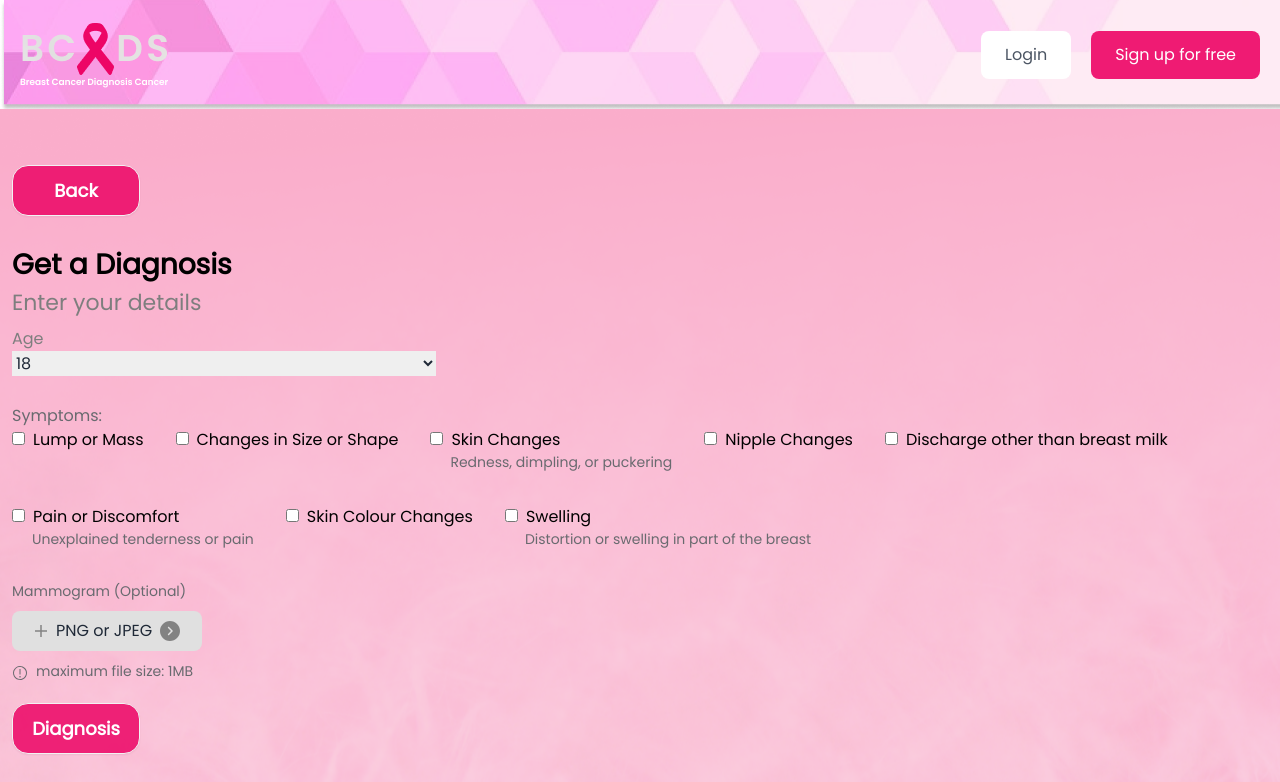
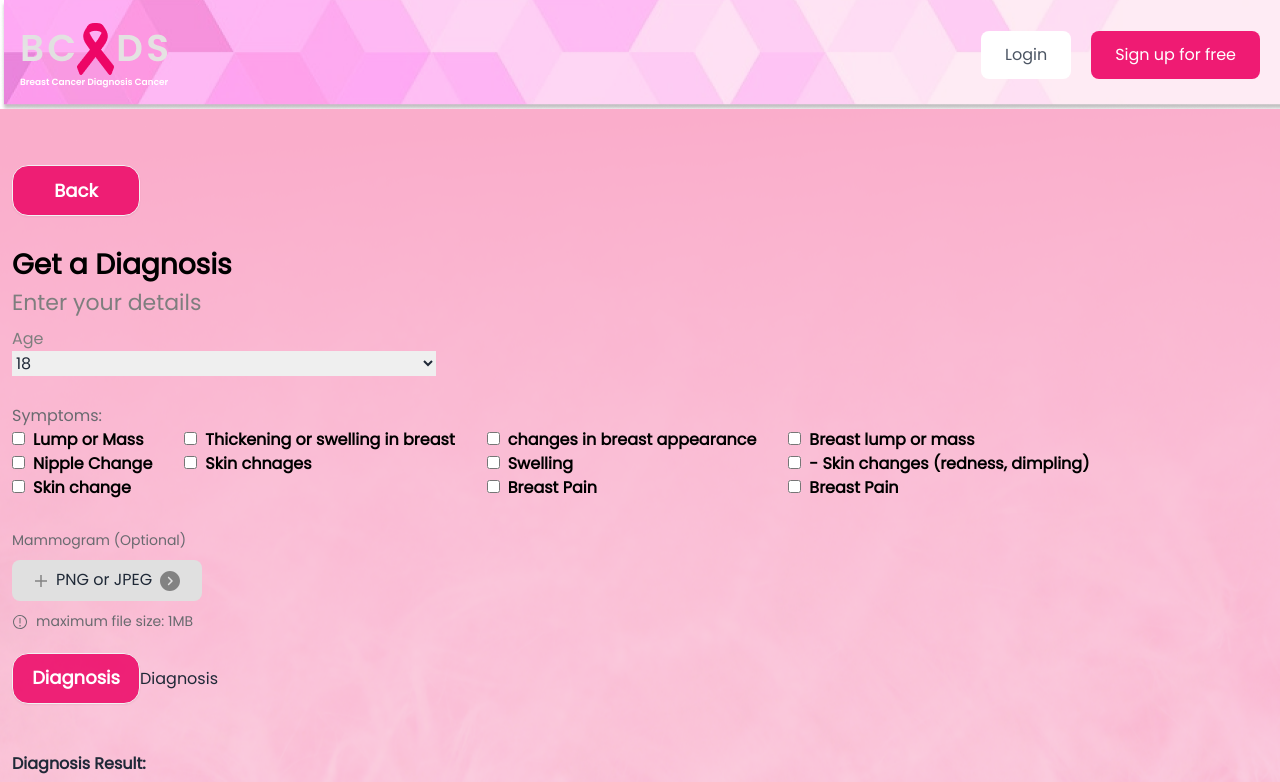
Before and after one commit to Olarenwaju/bcds, a React (Create React App) app: page /diagnosis in a window 1280 px wide. Shown: the top 782 px of the page. Built offline with nearby package versions, Linux system fonts and the light colour scheme.

Commit message:
updated websites

```diff
--- a/src/pages/Diagnosis.js
+++ b/src/pages/Diagnosis.js
@@ -11,7 +11,77 @@ import arrow from "../assets/arrow-right.svg"
 
 const Diagnosis = () => {
 	const [selectedSymptoms, setSelectedSymptoms] = useState([]);
-	 const fileInputRef = useRef(null);
+  	const [diagnosisResult, setDiagnosisResult] = useState('');
+  	const [recommendationsResult, setRecommendationsResult] = useState('');
+
+	const symptomData = [
+		{
+		  symptoms: ['Lump or Mass', 'Nipple Change', 'Skin change'],
+		  diagnosis: 'Ductal Carcinoma In Situ (DCIS)',
+		  recommendations: ['- Lumpectomy (removal of the tumor)', '- Mastectomy (removal of the entire breast)'],
+		},
+		{
+		  symptoms: ['Thickening or swelling in breast', 'Skin chnages'],
+		  diagnosis: 'Invasive Ductal Carcinoma (IDC) ',
+		  recommendations: ['Surgery (lumpectomy or mastectomy)', 'Radiation therapy', 'Chemotherapy'],
+		},
+		{
+			symptoms: ['changes in breast appearance', 'Swelling', 'Breast Pain'],
+			diagnosis: 'Invasive Lobular Carcinoma (ILC)',
+			recommendations: ['Hormone therapy', 'Chemotherapy', 'Surgery (lumpectomy or mastectomy)'],
+		},
+		{
+			symptoms: ['Breast lump or mass', '- Skin changes (redness, dimpling)', 'Breast Pain'],
+			diagnosis: 'Triple-Negative Breast Cancer',
+			recommendations: ['Immunotherapy (in some cases)', 'Chemotherapy', 'Surgery (lumpectomy or mastectomy)'],
+		},
+		// Add more symptom data as needed
+	];
+
+
+
+	const handleSymptomChange = (event) => {
+		const { value } = event.target;
+
+		// Toggle the selected symptom
+		setSelectedSymptoms((prevSelected) =>
+		  prevSelected.includes(value)
+			? prevSelected.filter((s) => s !== value)
+			: [...prevSelected, value]
+		);
+	};
+
+	const handleDiagnosisButtonClick = () => {
+		// Logic to find diagnosis and recommendations based on selected symptoms
+		const { diagnosis, recommendations } = findDiagnosisAndRecommendations(selectedSymptoms);
+
+		console.log('Diagnosis: ', diagnosis)
+		console.log('Recommendations: ', recommendations)
+
+		// Update state to display the result
+		setDiagnosisResult(diagnosis);
+		setRecommendationsResult(recommendations);
+	};
+
+	const findDiagnosisAndRecommendations = (selectedSymptoms) => {
+
+
+		// Convert selected symptoms to a set for easier comparison
+		const selectedSet = new Set(selectedSymptoms);
+
+		// Find matching symptom set in symptomData
+		const matchedSymptomSet = symptomData.find((item) =>
+		  item.symptoms.every((symptom) => selectedSet.has(symptom))
+		);
+
+		// Return diagnosis and recommendations if a match is found
+		return matchedSymptomSet
+		  ? { diagnosis: matchedSymptomSet.diagnosis, recommendations: matchedSymptomSet.recommendations }
+		  : { diagnosis: '', recommendations: [] };
+	};
+
+
+	const fileInputRef = useRef(null);
 
 		const handleHiddenInputClick = () => {
 			fileInputRef.current.click();
@@ -23,33 +93,11 @@ const Diagnosis = () => {
 			console.log(fileList);
 		};
 
-	const handleSymptomChange = (event) => {
-		const value = event.target.value;
-		const isChecked = event.target.checked;
-
-		if (isChecked) {
-			setSelectedSymptoms([...selectedSymptoms, value]);
-		} else {
-			setSelectedSymptoms(selectedSymptoms.filter((symptom) => symptom !== value));
-		}
-	};
-
-	const handleSubmit = (e) => {
-		e.preventDefault();
-	}
 
 	const ages = Array.from({ length: 43 }, (_, index) => `${index + 18}`);
 
-	const [diagnosis, setDiagnosis] = useState("");
-	const [recommendations, setRecommendations] = useState("");
 
-	const handleDiagnosisChange = (event) => {
-		setDiagnosis(event.target.value);
-	};
 
-	const handleRecommendationsChange = (event) => {
-		setRecommendations(event.target.value);
-	};
 	return (
 		<div className="font-primary">
 			<div
@@ -63,7 +111,7 @@ const Diagnosis = () => {
 					style={{ background: `url(${diagnosisBg})` }}>
 					<form
 						className="pt-7 pb-7"
-						onSubmit={handleSubmit}>
+						onSubmit={(e) => e.preventDefault()}>
 						<Button
 							content="Back"
 							textSize="text-[18px] my-7"
@@ -87,7 +135,47 @@ const Diagnosis = () => {
 						<div className="mt-7">
 							<label className="text-[#696A6F]">Symptoms:</label>
 							<div className="flex flex-col md:flex-row gap-4 md:gap-8 flex-wrap">
-								<div>
+
+							{symptomData.map((item, index) => (
+								<div key={index}>
+								{item.symptoms.map((symptom) => (
+									<div key={symptom}>
+									<label className="min-w-max text-black font-semibold">
+										<input
+										type="checkbox"
+										className="mr-2"
+										value={symptom}
+										checked={selectedSymptoms.includes(symptom)}
+										onChange={handleSymptomChange}
+										/>
+										{symptom}
+									</label>
+									</div>
+								))}
+								</div>
+							))}
+
+								{/* {symptomData.map((item) => (
+									<div key={item.diagnosis}>
+
+										{item.symptoms.map((symptom) => (
+											<div key={symptom}>
+												<label className="min-w-max text-black fonr-semibold">
+													<input
+														type="checkbox"
+														className="mr-2"
+														value={symptom}
+														checked={selectedSymptoms.includes(symptom)}
+														onChange={handleSymptomChange}
+													/>
+													{symptom}
+												</label>
+											</div>
+										))}
+									</div>
+								))} */}
+
+								 {/* <div>
 									<label className="min-w-max text-black fonr-semibold">
 										<input
 											type="checkbox"
@@ -206,8 +294,10 @@ const Diagnosis = () => {
 											</label>
 										</div>
 									</label>
-								</div>
+								</div>  */}
+
 							</div>
+
 							<div className="mt-7">
 								<label className="text-[14px] text-[#696A6F]">
 									Mammogram (Optional)
@@ -244,12 +334,21 @@ const Diagnosis = () => {
 									maximum file size: 1MB
 								</label>
 							</div>
-							<div className="my-5"><Button
-							content="Diagnosis"
-							textSize="text-[18px] mb-5"
-							maxWidth="max-w-[128px]"
-							minHeight="min-h-[51px]"
-						/></div>
+
+							<div className="my-5">
+								<Button
+									onClick={handleDiagnosisButtonClick}
+									content="Diagnosis"
+									textSize="text-[18px] mb-5"
+									maxWidth="max-w-[128px]"
+									minHeight="min-h-[51px]"
+								/>
+
+								<button onClick={handleDiagnosisButtonClick}>
+									Diagnosis
+								</button>
+							</div>
+
 							<div className="mt-7">
 								<div className="mb-4">
 									<label
@@ -259,8 +358,7 @@ const Diagnosis = () => {
 									</label>
 									<textarea
 										id="diagnosis"
-										value={diagnosis}
-										onChange={handleDiagnosisChange}
+										value={diagnosisResult}
 										className="border border-gray-300 rounded-md w-full p-2 outline-none"
 										rows="5"
 									/>
@@ -274,8 +372,7 @@ const Diagnosis = () => {
 									</label>
 									<textarea
 										id="recommendations"
-										value={recommendations}
-										onChange={handleRecommendationsChange}
+										value={Array.isArray(recommendationsResult) ? recommendationsResult.join('\n') : recommendationsResult}
 										className="border border-gray-300 rounded-md w-full p-2 outline-none"
 										rows="5"
 									/>
```
